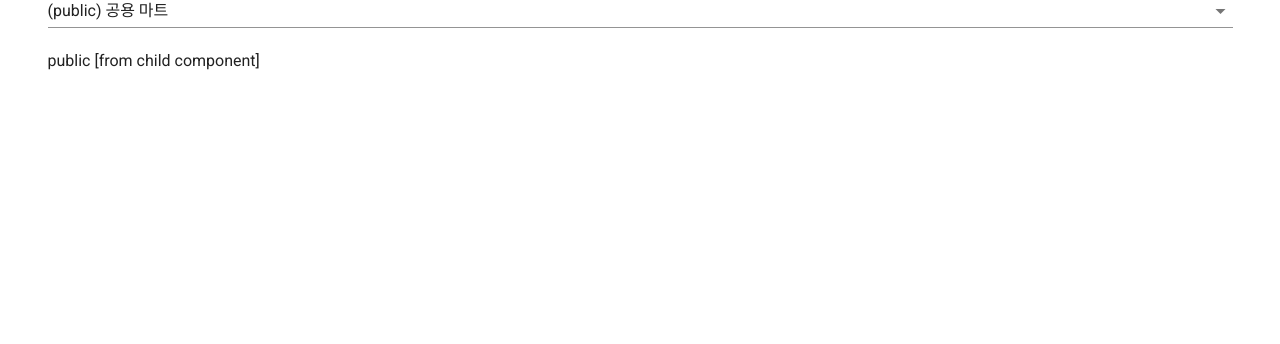
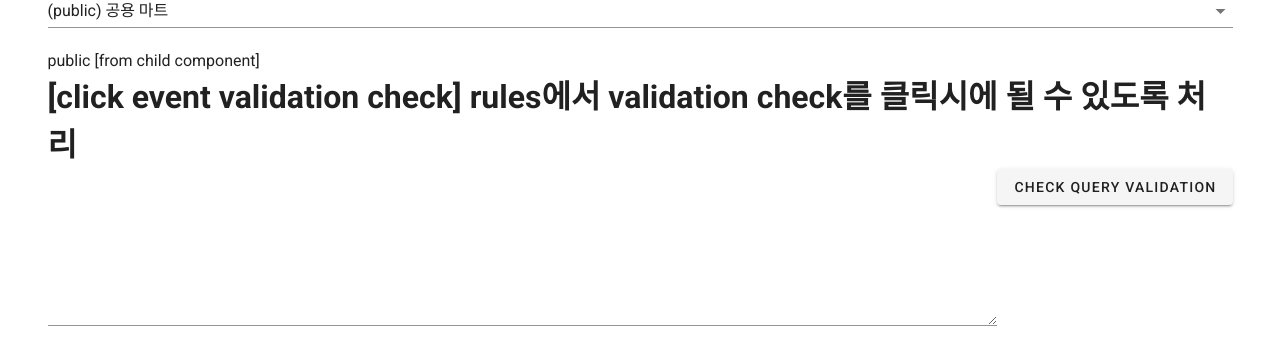
Before and after one commit to LeeHyungi0622/vue-practice-repo, a Vue app: page / in a window 1280 px wide. Shown: the part 728-1072 px from the top of the page. Before the commit the page ends 801 px from the top, so only its background shows below. Built offline with nearby package versions, Linux system fonts and the light colour scheme; no server answers.

Commit message:
feat: button 클릭시에 validation check가 되도록 수정

```diff
--- a/src/App.vue
+++ b/src/App.vue
@@ -61,6 +61,19 @@
   <v-row>
     {{ updatedValueFromChild }}
   </v-row>
+  <v-row>
+    <h1>[click event validation check] rules에서 validation check를 클릭시에 될 수 있도록 처리</h1>
+  </v-row>
+  <v-row>
+    <v-textarea
+      v-model="queryStatement"
+      :rules="initialRules"
+      ref="queryTextArea"
+    ></v-textarea>
+    <v-btn
+      @click="checkValidation"
+    >check query validation</v-btn>
+  </v-row>
 </v-container>
 </v-app>
 </template>
@@ -79,6 +92,7 @@ export default {
     this.checkExistenceOfEmployee();
   },
   data: () => ({
+    queryStatement: '',
     searchValue: '',
     headers: [
       {text: 'ID', value: 'id'},
@@ -90,13 +104,46 @@ export default {
     rules: {
       required: value => !!value || '값을 입력해주세요.',
     },
+    initialRules: [],
     selectedComboboxValue: '(public) 공용 마트',
     filteredComboboxValue: '',
     comboBoxItems: ['(public) 공용 마트' ,'(public1) 공용 마트1', '(public2) 공용 마트2', '(public3) 공용 마트3'],
     tableListItems: [],
     updatedValueFromChild: ''
   }),
+  watch: {
+    queryStatement: function() {
+      this.initialRules = [];
+    }
+  },
   methods: {
+    validationFunc: function(val) {
+      console.log('val:', val);
+      if(val == 'hyungi') {
+        return true
+      }
+      return "다시 입력을 해주세요.";
+    },
+    checkValidation() {
+      console.log('checkValidation function');
+      this.initialRules = [
+        (val)=> !!val || '필수 입력 입니다.',
+        (val)=>{
+          if(val == 'hyungi') {
+            return true;
+          } else {
+            return "다시 입력해주세요.";
+          }
+        }
+      ]
+      // this.$refs.queryTextArea.validate();
+      // let self = this;
+      // setTimeout(() => {
+      //   if (self.$refs.queryTextArea.validate()) {
+      //     alert('sumitted');
+      //   }
+      // })
+    },
     updateValueFromChildFunc: function(val) {
       console.log('[called] updateValueFromChildFunc');
       this.updatedValueFromChild = val
```
